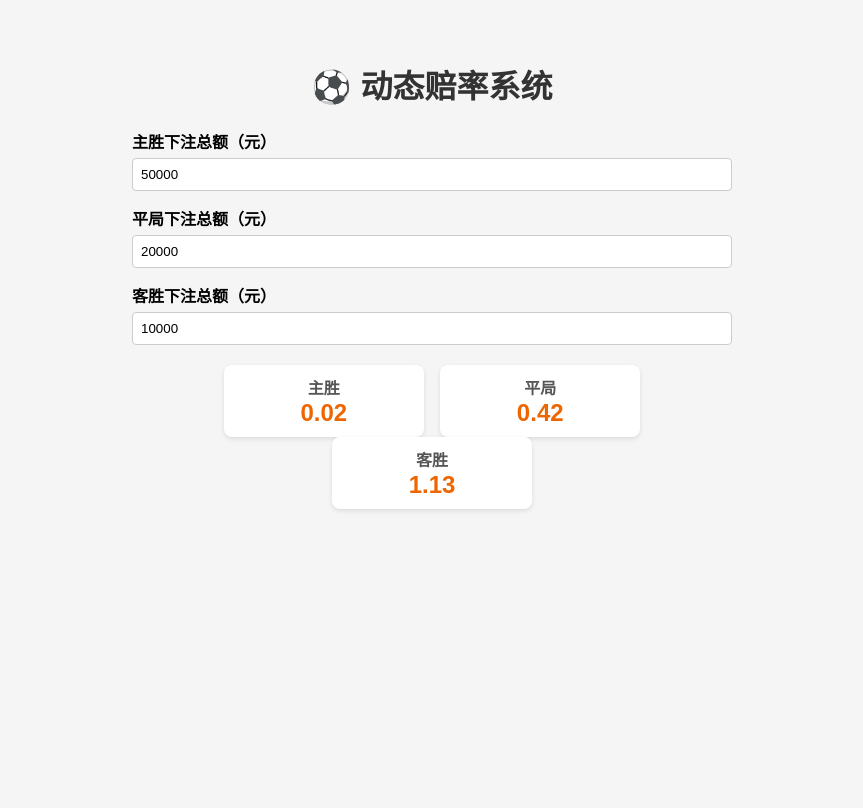
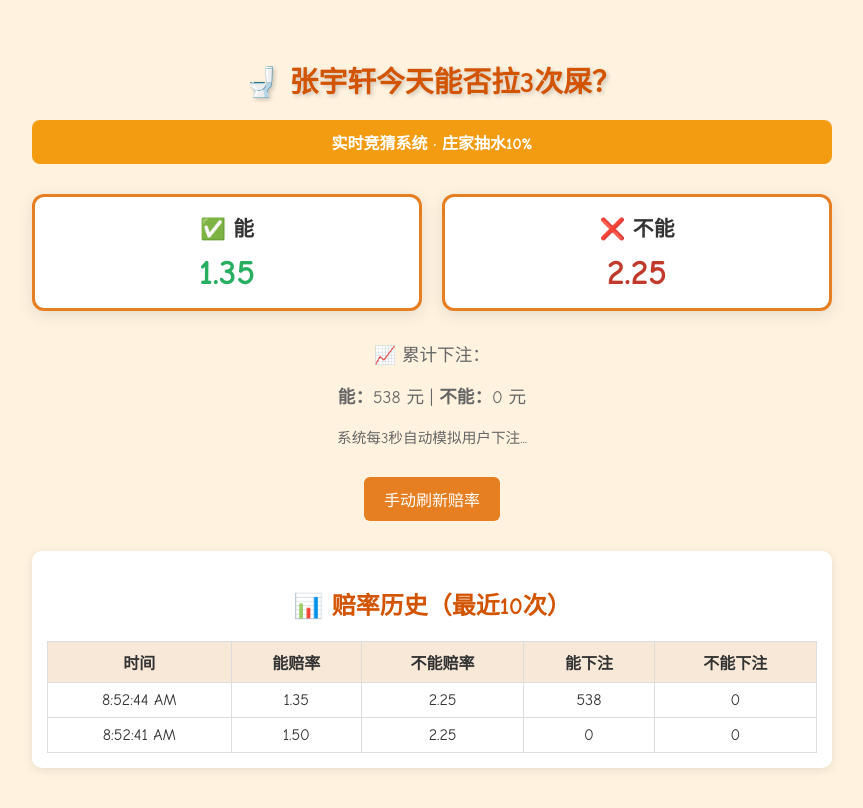
Before and after one commit to shane107x/shanestaff, a plain HTML site: page index.html in a window 1280 px wide. Shown: the whole page, without its empty margins (208-1071 px from the left). Drawn offline with Linux system fonts and the light colour scheme.

Commit message:
Update index.html

```diff
--- a/index.html
+++ b/index.html
@@ -3,119 +3,231 @@
 <head>
   <meta charset="UTF-8" />
   <meta name="viewport" content="width=device-width, initial-scale=1.0"/>
-  <title>动态赔率计算器</title>
+  <title>🚽 张宇轩今天能否拉3次屎？</title>
   <style>
   body {
-      font-family: Arial, sans-serif;
-      max-width: 600px;
+    font-family: 'Comic Sans MS', cursive, sans-serif;
+    max-width: 800px;
     margin: 20px auto;
     padding: 20px;
-      background: #f5f5f5;
+    background: #fff3e0;
+    color: #333;
+    text-align: center;
   }
-    h1 { text-align: center; color: #333; }
-    .input-group {
-      margin-bottom: 15px;
+  h1 {
+    color: #d35400;
+    font-size: 1.8rem;
+    text-shadow: 2px 2px 4px rgba(0,0,0,0.2);
   }
-    label {
-      display: block;
-      margin-bottom: 5px;
+  .status {
+    background: #f39c12;
+    color: white;
+    padding: 10px;
+    border-radius: 8px;
+    margin: 10px 0;
     font-weight: bold;
   }
-    input {
-      width: 100%;
-      padding: 8px;
-      box-sizing: border-box;
-      border: 1px solid #ccc;
-      border-radius: 4px;
+  .odds-display {
+    display: flex;
+    justify-content: center;
+    gap: 20px;
+    margin: 30px 0;
   }
-    .odds-display {
-      margin-top: 20px;
+  .odd-box {
+    flex: 1;
+    min-width: 180px;
+    padding: 15px;
+    background: white;
+    border-radius: 12px;
+    box-shadow: 0 4px 15px rgba(0,0,0,0.1);
+    border: 3px solid #e67e22;
+  }
+  .odd-box h3 {
+    margin: 0 0 10px;
+    font-size: 1.3rem;
+  }
+  .odd-value {
+    font-size: 2.2rem;
+    font-weight: bold;
+  }
+  .can { color: #27ae60; }
+  .cannot { color: #c0392b; }
+  .bets {
+    margin: 20px 0;
+    font-size: 1.1rem;
+    color: #666;
+  }
+  .history {
+    margin-top: 30px;
+    background: white;
+    padding: 15px;
+    border-radius: 10px;
+    box-shadow: 0 2px 10px rgba(0,0,0,0.1);
+    text-align: left;
+  }
+  .history h2 {
+    color: #d35400;
     text-align: center;
   }
-    .odd-box {
-      display: inline-block;
-      width: 30%;
-      padding: 10px;
-      margin: 0 1%;
-      background: #fff;
-      border-radius: 8px;
-      box-shadow: 0 2px 5px rgba(0,0,0,0.1);
+  table {
+    width: 100%;
+    border-collapse: collapse;
+    margin-top: 10px;
   }
-    .odd-box h3 { margin: 0; font-size: 1rem; color: #555; }
-    .odd-value { font-size: 1.5rem; font-weight: bold; color: #e60; }
+  th, td {
+    border: 1px solid #ddd;
+    padding: 8px;
+    text-align: center;
+  }
+  th {
+    background: #f8e8d8;
+  }
+  .btn {
+    background: #e67e22;
+    color: white;
+    border: none;
+    padding: 10px 20px;
+    font-size: 1rem;
+    border-radius: 6px;
+    cursor: pointer;
+    margin-top: 10px;
+  }
+  .btn:active {
+    transform: scale(0.98);
+  }
 </style>
 </head>
 <body>
 
-  <h1>⚽ 动态赔率系统</h1>
+  <h1>🚽 张宇轩今天能否拉3次屎？</h1>
+  <div class="status">实时竞猜系统 · 庄家抽水10%</div>
 
-  <div class="input-group">
-    <label>主胜下注总额（元）</label>
-    <input type="number" id="back1" value="50000" onchange="updateOdds()">
-  </div>
-
-  <div class="input-group">
-    <label>平局下注总额（元）</label>
-    <input type="number" id="backX" value="20000" onchange="updateOdds()">
-  </div>
-
-  <div class="input-group">
-    <label>客胜下注总额（元）</label>
-    <input type="number" id="back2" value="10000" onchange="updateOdds()">
-  </div>
-
-  <div class="odds-display" id="odds">
+  <div class="odds-display">
     <div class="odd-box">
-      <h3>主胜</h3>
-      <div class="odd-value" id="odd1">2.25</div>
+      <h3>✅ 能</h3>
+      <div class="odd-value can" id="oddCan">1.50</div>
     </div>
     <div class="odd-box">
-      <h3>平局</h3>
-      <div class="odd-value" id="oddX">3.00</div>
-    </div>
-    <div class="odd-box">
-      <h3>客胜</h3>
-      <div class="odd-value" id="odd2">3.00</div>
+      <h3>❌ 不能</h3>
+      <div class="odd-value cannot" id="oddCannot">2.25</div>
     </div>
   </div>
 
+  <div class="bets">
+    <p>📈 累计下注：</p>
+    <p><strong>能：</strong><span id="betCan">0</span> 元 | <strong>不能：</strong><span id="betCannot">0</span> 元</p>
+    <p><small>系统每3秒自动模拟用户下注...</small></p>
+  </div>
+
+  <button class="btn" onclick="manualRefresh()">手动刷新赔率</button>
+
+  <div class="history">
+    <h2>📊 赔率历史（最近10次）</h2>
+    <table id="historyTable">
+      <thead>
+        <tr>
+          <th>时间</th>
+          <th>能赔率</th>
+          <th>不能赔率</th>
+          <th>能下注</th>
+          <th>不能下注</th>
+        </tr>
+      </thead>
+      <tbody></tbody>
+    </table>
+  </div>
+
   <script>
-    // 初始参数
-    const winProb = 0.4;   // 主胜概率
-    const drawProb = 0.3;  // 平局概率
-    const loseProb = 0.3;  // 客胜概率
-    const refundRate = 0.92; // 返奖率（抽水后）
-    const k = 0.0001;      // 调整灵敏度
+    // === 参数配置 ===
+    const probCan = 0.6;        // 能拉3次的概率
+    const probCannot = 0.4;     // 不能的概率
+    const refundRate = 0.9;     // 返奖率 90%
+    const k = 0.0002;           // 调整灵敏度（更敏感）
+    const historyLimit = 10;
+    const autoBetInterval = 3000; // 每3秒自动下注一次
 
+    // === 初始赔率（公平赔率 × 返奖率）===
+    const fairCan = (1 / probCan) * refundRate;     // 1.0 / 0.6 * 0.9 = 1.5
+    const fairCannot = (1 / probCannot) * refundRate; // 1.0 / 0.4 * 0.9 = 2.25
+
+    // === 状态变量 ===
+    let totalCan = 0;
+    let totalCannot = 0;
+    const history = [];
+
+    // === 更新赔率函数 ===
     function updateOdds() {
-      // 获取当前下注金额
-      const b1 = parseFloat(document.getElementById("back1").value) || 0;
-      const bx = parseFloat(document.getElementById("backX").value) || 0;
-      const b2 = parseFloat(document.getElementById("back2").value) || 0;
+      // 动态调节因子
+      const factorCan = Math.exp(-k * totalCan);
+      const factorCannot = Math.exp(-k * totalCannot);
 
-      // 计算公平赔率（带抽水）
-      const fair1 = (1 / winProb) * refundRate;
-      const fairX = (1 / drawProb) * refundRate;
-      const fair2 = (1 / loseProb) * refundRate;
-
-      // 风险调节因子（指数衰减）
-      const factor1 = Math.exp(-k * b1);
-      const factorX = Math.exp(-k * bx);
-      const factor2 = Math.exp(-k * b2);
-
-      // 最终动态赔率
-      const odd1 = (fair1 * factor1).toFixed(2);
-      const oddX = (fairX * factorX).toFixed(2);
-      const odd2 = (fair2 * factor2).toFixed(2);
+      // 最终赔率
+      const oddCan = (fairCan * factorCan).toFixed(2);
+      const oddCannot = (fairCannot * factorCannot).toFixed(2);
 
       // 更新显示
-      document.getElementById("odd1").textContent = odd1;
-      document.getElementById("oddX").textContent = oddX;
-      document.getElementById("odd2").textContent = odd2;
+      document.getElementById("oddCan").textContent = oddCan;
+      document.getElementById("oddCannot").textContent = oddCannot;
+      document.getElementById("betCan").textContent = totalCan.toLocaleString();
+      document.getElementById("betCannot").textContent = totalCannot.toLocaleString();
+
+      // 记录历史
+      const now = new Date().toLocaleTimeString();
+      history.unshift({
+        time: now,
+        can: oddCan,
+        cannot: oddCannot,
+        betCan: totalCan.toLocaleString(),
+        betCannot: totalCannot.toLocaleString()
+      });
+      if (history.length > historyLimit) history.pop();
+
+      // 更新历史表格
+      const tbody = document.querySelector("#historyTable tbody");
+      tbody.innerHTML = '';
+      history.forEach(h => {
+        const row = `<tr>
+          <td>${h.time}</td>
+          <td>${h.can}</td>
+          <td>${h.cannot}</td>
+          <td>${h.betCan}</td>
+          <td>${h.betCannot}</td>
+        </tr>`;
+        tbody.innerHTML += row;
+      });
     }
 
-    // 页面加载时初始化一次
-    window.onload = updateOdds;
+    // === 模拟用户自动下注（AI投注机器人）===
+    function autoBet() {
+      const betAmount = 100 + Math.floor(Math.random() * 500); // 100~600元
+      const betSide = Math.random() < 0.5 ? 'can' : 'cannot';
+
+      if (betSide === 'can') {
+        totalCan += betAmount;
+      } else {
+        totalCannot += betAmount;
+      }
+
+      // 触发通知（可选）
+      console.log(`🤖 AI下注：${betSide === 'can' ? '能' : '不能'} ${betAmount}元`);
+    }
+
+    // === 手动刷新按钮 ===
+    function manualRefresh() {
+      updateOdds();
+    }
+
+    // === 启动系统 ===
+    window.onload = function() {
+      // 每3秒自动下注一次
+      setInterval(() => {
+        autoBet();
+        updateOdds();
+      }, autoBetInterval);
+
+      // 首次加载
+      updateOdds();
+    };
   </script>
 
 </body>
```
Lines whose indentation alone changed are shown as unchanged.
